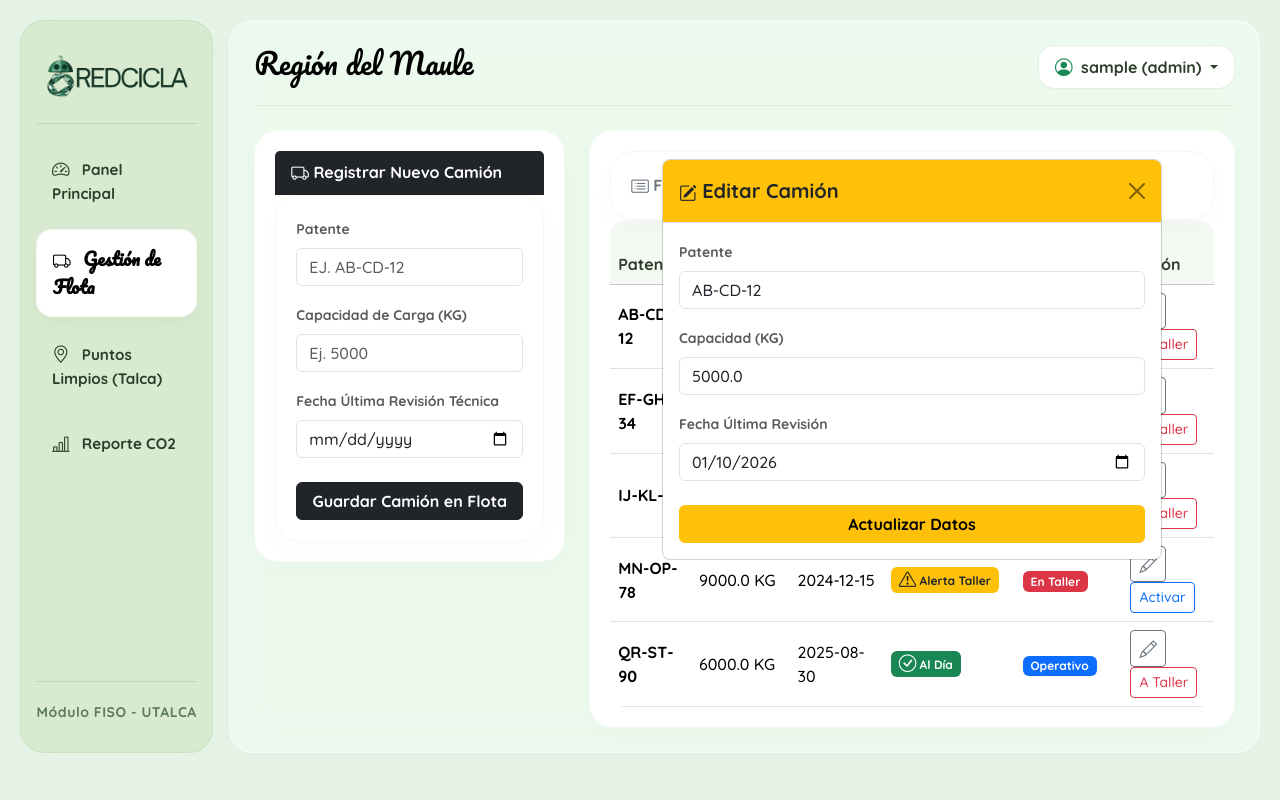
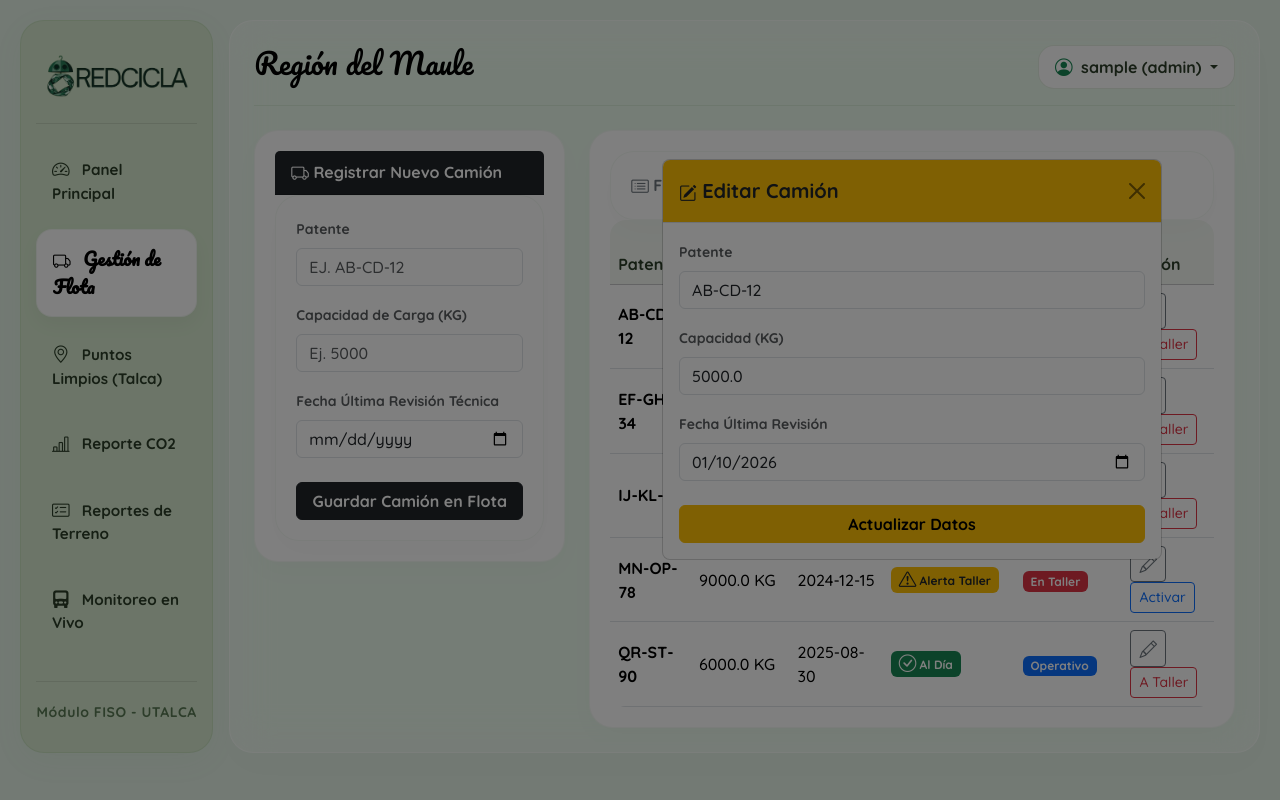
Before and after one commit to MarcoMzSaav/ProyectoRedCicla, a Flask app: page /flota in a window 1280 px wide, after a click on "Editar datos". Run offline with Flask 3, Linux system fonts and the light colour scheme; the visitor is signed in with stand-in values (Sample User, id 1); data comes from the database, SQL or seed files in the repository.

Commit message:
ADMIN PAGE: ARREGLANDO ERRORES FINALES

```diff
--- a/pag_web/templates/base.html
+++ b/pag_web/templates/base.html
@@ -44,7 +44,7 @@
         .sidebar {
             background-color: var(--color-sidebar-combine) !important;
             border-radius: var(--ios-bubble-radius);
-            box-shadow: 0 8px 32px rgba(121, 174, 111, 0.03);
+            box-shadow: 0 8px 32px rgba(121, 174, 111, 0.05);
             border: 1px solid rgba(121, 174, 111, 0.15);
             padding: 25px 15px;
         }
@@ -55,13 +55,13 @@
             font-weight: 700;
             font-size: 0.95rem;
             border-radius: var(--ios-pill-radius) !important;
-            transition: all 0.25s cubic-bezier(0.4, 0, 0.2, 1);
+            transition: all 0.25s cubic-bezier(0.4, 0, 0.2, 1); /* Transición elástica estilo iOS */
         }
 
         .sidebar a:hover {
             background-color: rgba(255, 255, 255, 0.4) !important;
             color: var(--color-dark) !important;
-            transform: scale(1.02);
+            transform: scale(1.02); /* Pequeño relieve al pasar el cursor */
         }
 
         .nav-active {
@@ -69,8 +69,8 @@
             color: var(--color-dark) !important;
             font-family: 'Pacifico', cursive;
             font-size: 1.1rem !important;
-            box-shadow: 0 6px 15px rgba(0, 0, 0, 0.03);
-            border: 1px solid rgba(121, 174, 111, 0.08);
+            box-shadow: 0 8px 20px rgba(0, 0, 0, 0.04);
+            border: 1px solid rgba(121, 174, 111, 0.1);
         }
 
         .nav-active:hover {
@@ -107,17 +107,17 @@
             background-color: var(--color-sidebar-combine);
         }
 
-        /* EFECTO ESMERILADO (GLASSMORPHISM) EN EL CONTENEDOR PRINCIPAL */
+        /* MEJORA 1: EFECTO ESMERILADO (GLASSMORPHISM) EN EL CONTENEDOR PRINCIPAL */
         .glass-panel {
             background-color: rgba(255, 255, 255, 0.4) !important;
-            backdrop-filter: blur(20px) saturate(180%) !important;
-            -webkit-backdrop-filter: blur(20px) saturate(180%) !important;
+            backdrop-filter: blur(20px) saturate(180%); /* Efecto de vidrio de iOS */
+            -webkit-backdrop-filter: blur(20px) saturate(180%);
             border-radius: var(--ios-bubble-radius);
             border: 1px solid rgba(255, 255, 255, 0.5);
             box-shadow: 0 15px 35px rgba(0, 0, 0, 0.01);
         }
 
-        /* ANIMACIÓN DE ENTRADA SUAVE */
+        /* MEJORA 2: ANIMACIÓN DE ENTRADA SUAVE PARA LAS BURBUJAS DE CONTENIDO */
         @keyframes fadeInUp {
             from {
                 opacity: 0;
@@ -135,9 +135,10 @@
             border: 1px solid rgba(121, 174, 111, 0.08) !important;
             box-shadow: 0 10px 30px rgba(0, 0, 0, 0.02) !important;
             padding: 20px;
-            animation: fadeInUp 0.4s cubic-bezier(0.16, 1, 0.3, 1) both;
+            animation: fadeInUp 0.4s cubic-bezier(0.16, 1, 0.3, 1) both; /* Aplica la animación estilo Apple */
         }
 
+        /* MEJORA 3: ARMONIZACIÓN DE ICONOS */
         .bi {
             font-size: 1.1rem;
             vertical-align: -1px;
@@ -155,12 +156,11 @@
             --bs-table-bg: #f4f9f3 !important;
             --bs-table-color: #2c3e29 !important;
         }
-
         /* =======================================================
            ELIMINACIÓN RADICAL DE LA CAPA OSCURA (ANTI-BUG ADRENALINA)
-           ======================================================= */
+           ======================================================= /
 
-        /* Ocultamos y desactivamos físicamente el telón negro de Bootstrap */
+        / Ocultamos y desactivamos físicamente el telón negro de Bootstrap /
         .modal-backdrop {
             display: none !important;
             visibility: hidden !important;
@@ -169,13 +169,13 @@
             height: 0 !important;
         }
 
-        /* Hacemos que el modal flote arriba de forma limpia sin oscurecer nada */
+        / Hacemos que el modal flote arriba de forma limpia sin oscurecer nada /
         .modal {
             z-index: 1060 !important;
-            background-color: rgba(0, 0, 0, 0.0) !important; /* Totalmente transparente */
+            background-color: rgba(0, 0, 0, 0.0) !important; / Totalmente transparente /
         }
 
-        /* Mantenemos el scroll del body habilitado si se abre la edición */
+        / Mantenemos el scroll del body habilitado si se abre la edición */
         body.modal-open {
             overflow: auto !important;
             padding-right: 0 !important;
@@ -222,6 +222,16 @@
                             </a>
                         </li>
 
+                        <li>
+                            <a href="{{ url_for('reportes_terreno') }}" class="nav-link p-3 {% if request.path == '/reportes-terreno' %}nav-active{% endif %}">
+                                <i class="bi bi-card-checklist me-2"></i> Reportes de Terreno
+                            </a>
+                        </li>
+                        <li>
+                            <a href="{{ url_for('monitoreo_rutas') }}" class="nav-link p-3 {% if request.path == '/monitoreo' %}nav-active{% endif %}">
+                                <i class="bi bi-truck-front-fill me-2"></i> Monitoreo en Vivo
+                            </a>
+                        </li>
                         {% if session.get('usuario_rol') == 'Jefe' or session.get('usuario_rol') == 'Administrador' %}
                             <li>
                                 <a href="/usuarios" class="nav-link p-3 text-warning-custom {% if request.path == '/usuarios' %}nav-active{% endif %}">
@@ -258,7 +268,8 @@
             </div>
 
         </div>
-    </div>
+    </div> {% block modales %}
+    {% endblock %}
 
     <script src="https://cdn.jsdelivr.net/npm/bootstrap@5.3.2/dist/js/bootstrap.bundle.min.js"></script>
 </body>
```
